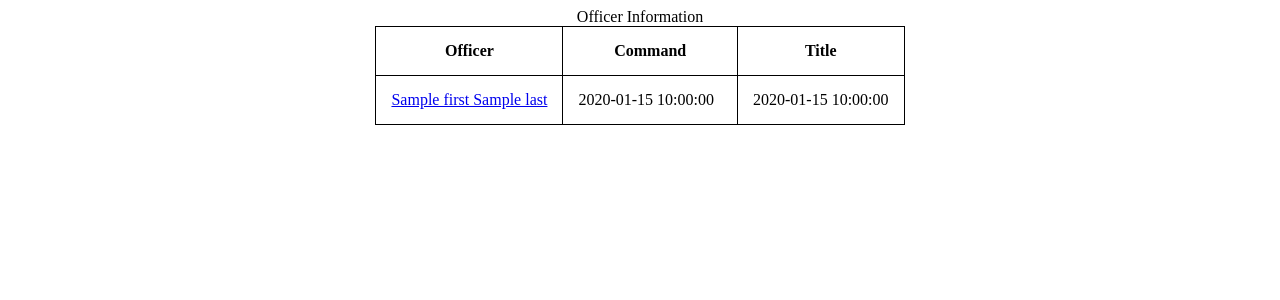
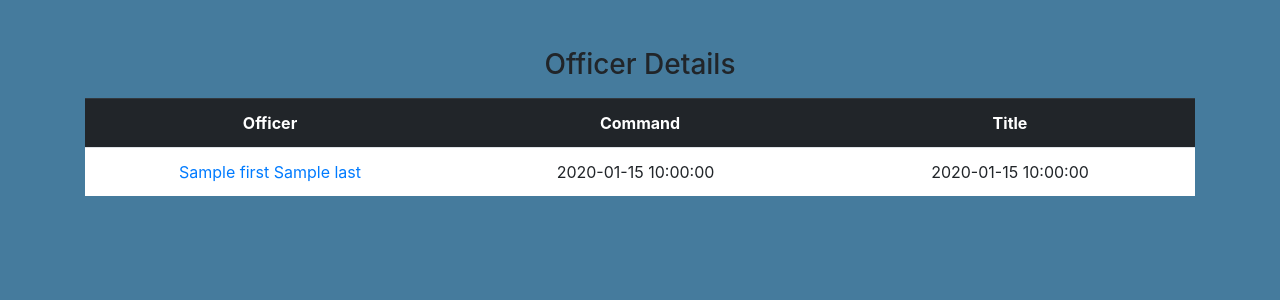
Before and after one commit to mallahdiv/WOWproject, a Flask app: template BaseCode/templates/results.html in a window 1280 px wide. Shown: the top 300 px of the page. Run offline with Flask 2, Linux system fonts and the light colour scheme; the template is opened without the code that fills it: most values are stand-ins (such as "Sample title", 1, 10 or a date in 2020); parts of the project's set-up code (start-up, migrations or seed data) failed here and were passed over; some libraries are stand-ins or nearby versions; some web fonts are replaced.

Commit message:
added new code

```diff
--- a/BaseCode/static/main.css
+++ b/BaseCode/static/main.css
@@ -3,7 +3,13 @@
 @import url('https://fonts.googleapis.com/css2?family=Fredoka+One&display=swap');
 @import url('https://fonts.googleapis.com/css2?family=PT+Sans+Caption&display=swap');
 
+
+
+
 *{
+
+
+
     margin:0;
     padding:0;
     list-style:none;
@@ -51,7 +57,7 @@
 
 
   .searchbar input {
-     height: 30px;
+     height: 45px;
      width: 300px;
      border-radius: 5px;
 }
@@ -61,7 +67,7 @@
 
 
 
-  height: 30px;
+  height: 45px;
   width: 70px;
   border-radius: 5px
 
@@ -93,3 +99,12 @@ h2{
   margin:0;
 
 }
+
+
+#main{
+
+background-color: #457B9D;
+text-align: center;
+
+
+}
--- /dev/null
+++ b/BaseCode/static/results.css
@@ -0,0 +1,5 @@
+/* body{
+background-color: #457B9D;
+text-align: center;
+
+} */
--- a/BaseCode/templates/results.html
+++ b/BaseCode/templates/results.html
@@ -1,42 +1,52 @@
 <!DOCTYPE html>
 <html>
   <head>
-    <style>
-      table,
-      th,
-      td {
-        border: 1px solid black;
-        border-collapse: collapse;
-      }
-      th,
-      td {
-        padding: 15px;
-      }
-    </style>
+    <title>Results</title>
+    <link
+      rel="stylesheet"
+      href="https://stackpath.bootstrapcdn.com/bootstrap/4.1.3/css/bootstrap.min.css"
+      integrity="sha384-MCw98/SFnGE8fJT3GXwEOngsV7Zt27NXFoaoApmYm81iuXoPkFOJwJ8ERdknLPMO"
+      crossorigin="anonymous"
+    />
+    <link rel="stylesheet" href="static/main.css" />
   </head>
-  <title>Officer</title>
-  <center>
-    <table>
-      <caption>
-        Officer Information
-      </caption>
-      <th>Officer</th>
-      <th>Command</th>
-      <th>Title</th>
+
+  <body>
+    <div class="container mt-5">
+      <h3 class="text-center mb-3">Officer Details</h3>
+      <div class="table table-striped table-hover table">
+        <table class="table">
+          <col style="width: 20%" />
+          <col style="width: 20%" />
+          <col style="width: 20%" />
+          <tbody class="thead-dark">
+            <th class="text-center">Officer</th>
+            <th class="text-center">Command</th>
+            <th class="text-center">Title</th>
             {%for officer in officers%}
-
             <tr>
               <td>
                 <a href="/officer_results/{{officer['unique_mos_id']}}"
                   >{{ officer['first'] +' '+ officer['last'] }}</a
                 >
               </td>
-
               <td>{{officer['command_now']}} &nbsp;</td>
               <td>{{officer['rank_now']}}</td>
             </tr>
-
             {%endfor%}
+          </tbody>
         </table>
-  </center>
+      </div>
+    </div>
+    <script
+      src="https://code.jquery.com/jquery-3.5.1.slim.min.js"
+      integrity="sha384-DfXdz2htPH0lsSSs5nCTpuj/zy4C+OGpamoFVy38MVBnE+IbbVYUew+OrCXaRkfj"
+      crossorigin="anonymous"
+    ></script>
+    <script
+      src="https://cdn.jsdelivr.net/npm/bootstrap@4.5.3/dist/js/bootstrap.bundle.min.js"
+      integrity="sha384-ho+j7jyWK8fNQe+A12Hb8AhRq26LrZ/JpcUGGOn+Y7RsweNrtN/tE3MoK7ZeZDyx"
+      crossorigin="anonymous"
+    ></script>
+  </body>
 </html>
```
Also changed, not shown: BaseCode/templates/index.html (+23 -3 lines), BaseCode/templates/officer_results.html (+43 -22 lines). Lines whose indentation alone changed are shown as unchanged.
